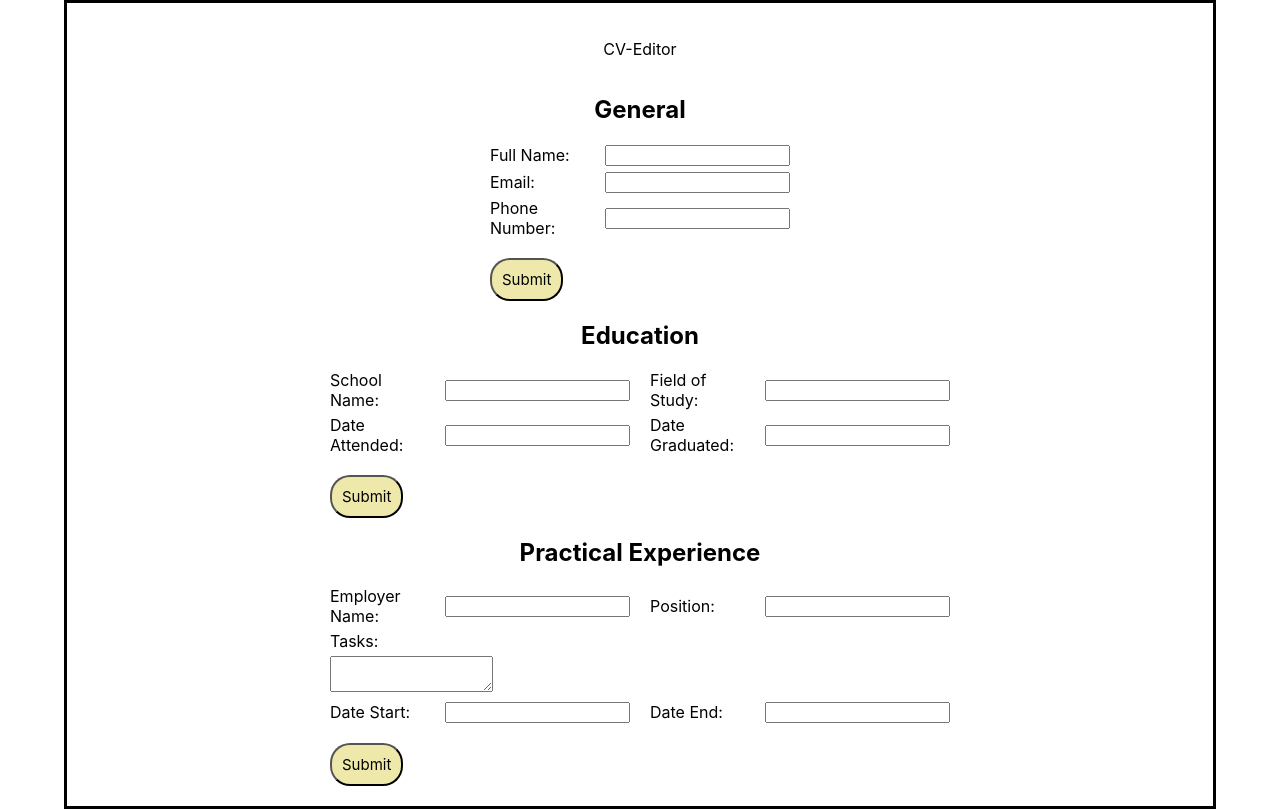
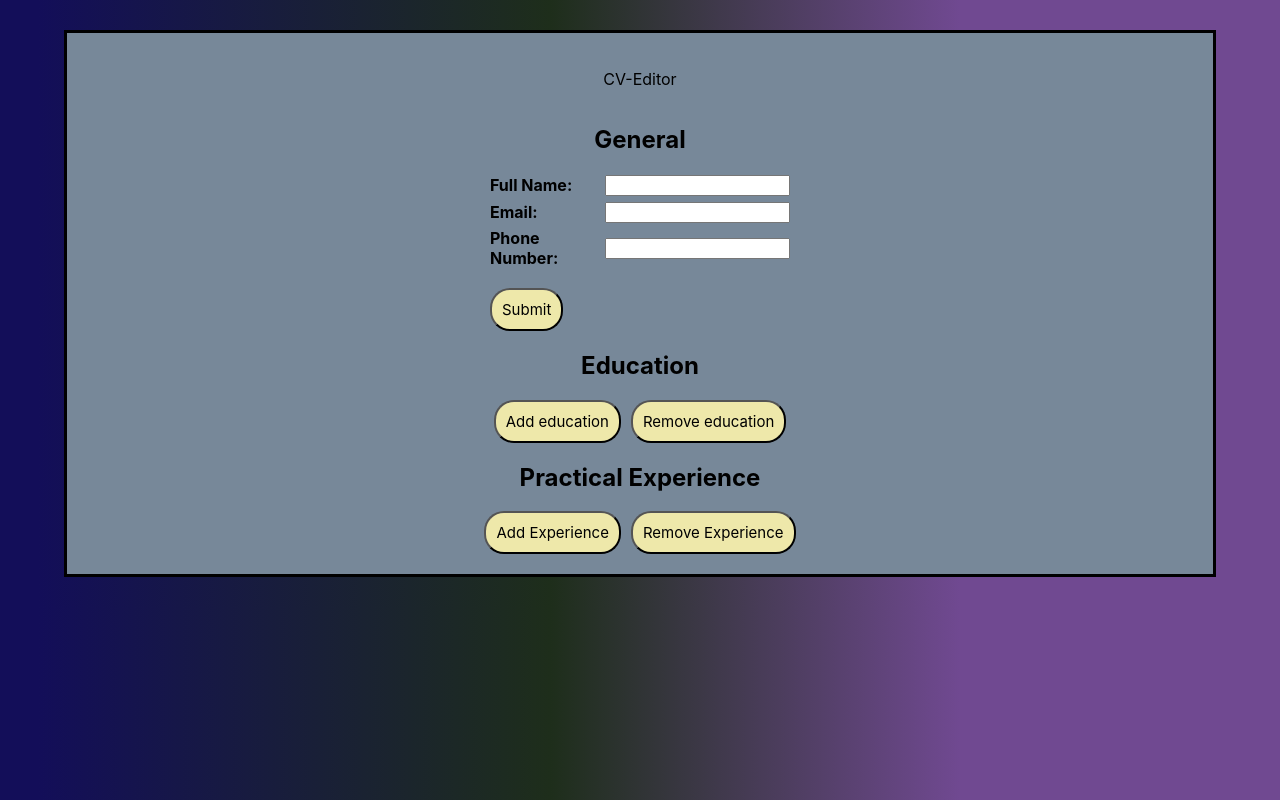
Before and after one commit to WilliamNorboe/cv-project, a React (Create React App) app: page / in a window 1280 px wide. Built offline with nearby package versions, Linux system fonts and the light colour scheme.

Commit message:
added remove/add buttons to practical experience

```diff
--- a/src/App.css
+++ b/src/App.css
@@ -1,5 +1,10 @@
 *{
   box-sizing: border-box;
+}
+body{
+  /* background-color: aquamarine; */
+  background: rgb(19,14,89);
+background: linear-gradient(90deg, rgba(19,14,89,1) 3%, rgba(30,46,27,1) 43%, rgba(112,73,145,1) 75%);
 }
 .App{
   display: flex;
@@ -18,7 +23,10 @@
   flex-direction: column;
   align-items: center;
   border: 3px solid black;
-  padding: 20px
+  padding: 20px;
+  margin-top: 30px;
+  margin-bottom: 30px;
+  background-color: lightslategray;
 }
 form{
   display: flex;
@@ -70,3 +78,27 @@ button{
   font-family: inherit;
   background-color: palegoldenrod;
 }
+label{
+  font-weight: bold;
+}
+
+.buttons{
+  display: flex;
+  gap: 10px;
+}
+
+.multiple{
+  display: flex;
+  flex-direction: column;
+  gap: 50px;
+}
+@media screen and (max-width: 740px) {
+  .general{
+    /* background-color: green; */
+    align-items: center;
+  }
+  .row{
+    flex-direction: column;
+    align-items: center;
+  }
+}
--- a/src/App.js
+++ b/src/App.js
@@ -12,25 +12,43 @@ class App extends Component {
   constructor(){
     super();
     this.state ={
-      general: {
-        name: "",
-        email: "",
-        phoneNumber: ""
-      },
-      education: {
-        name: "",
-        study: "",
-        date: ""
-      },
-      practical: {
-        name: "",
-        position: "",
-        tasks: "",
-        start: "",
-        end: ""
-      },
-      edit: true
+      education: [],
+      practical: [],
     }
+  }
+
+  addEducation = ()=>{
+    // console.log("Itsa me")
+    let cpy = [...this.state.education];
+    cpy.push(<Education />);
+    this.setState({
+      education: cpy,
+    });
+  }
+  removeEducation = ()=>{
+    // console.log("Itsa me")
+    let cpy = [...this.state.education];
+    cpy.splice(-1)
+    this.setState({
+      education: cpy,
+    });
+  }
+
+  addPractical = ()=>{
+    // console.log("Itsa me")
+    let cpy = [...this.state.practical];
+    cpy.push(<Practical />);
+    this.setState({
+      practical: cpy,
+    });
+  }
+  removePractical = ()=>{
+    // console.log("Itsa me")
+    let cpy = [...this.state.practical];
+    cpy.splice(-1)
+    this.setState({
+      practical: cpy,
+    });
   }
 
   render(){
@@ -44,9 +62,18 @@ class App extends Component {
             <h2>General</h2>
             <General/>
             <h2>Education</h2>
-            <Education/>
+            <div className='multiple'>{this.state.education}</div>
+            {/* <Education/> */}
+            <span className="buttons">
+              <button onClick={this.addEducation}>Add education</button>
+              <button onClick={this.removeEducation}>Remove education</button>
+            </span>
             <h2>Practical Experience</h2>
-            <Practical/>
+            <div className='multiple'>{this.state.practical}</div>
+            <span className="buttons">
+              <button onClick={this.addPractical}>Add Experience</button>
+              <button onClick={this.removePractical}>Remove Experience</button>
+            </span>
                     </div>
           </div>
       </div>
```
Also changed, not shown: public/logo512.png (deleted), public/manifest.json (deleted), public/robots.txt (deleted), 1 other file (tests, documents, lock files or other folders).
